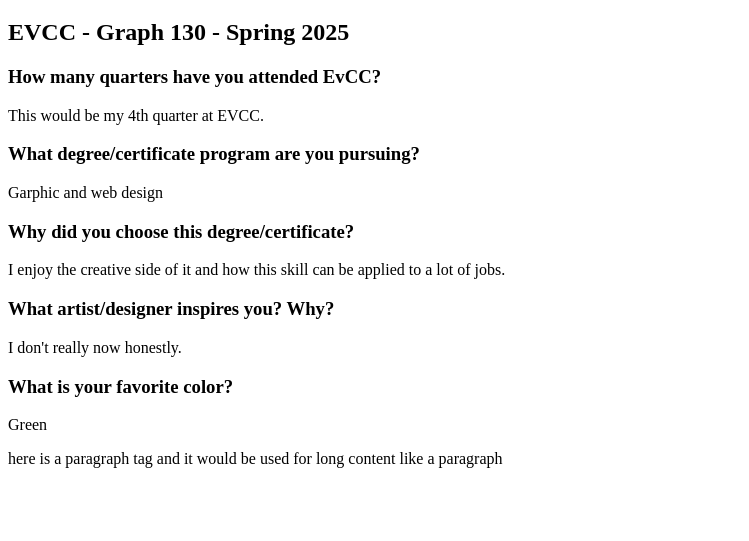
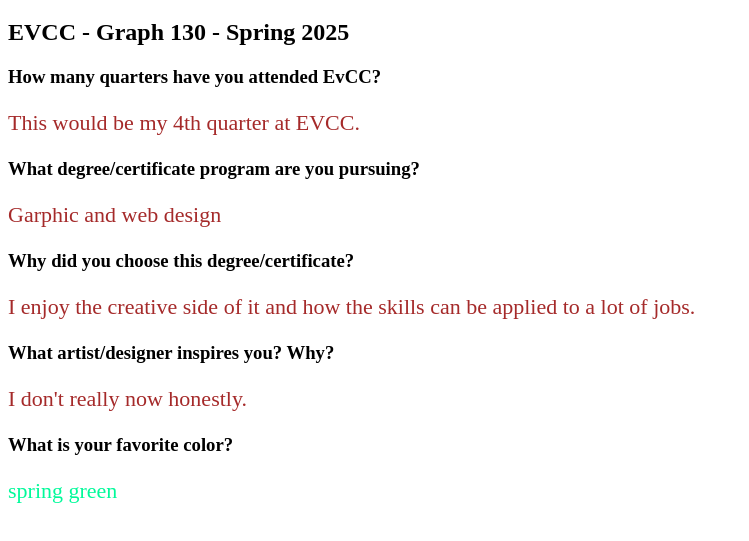
Before and after one commit to Bamoreno2/graph130, a plain HTML site: page index.html in a window 1280 px wide. Shown: the part 61-602 px from the top of the page, without its empty margins (0-749 px from the left). Drawn offline with Linux system fonts and the light colour scheme.

Commit message:
update index.html
styling work

```diff
--- a/index.html
+++ b/index.html
@@ -3,6 +3,12 @@
 	<head>
 		<meta charset="UTF-8">
 		<title>Graph 130 - Bianca Moreno</title>
+		<style>
+			p{
+				color:brown;
+				font-size: 22px;
+			}
+		</style>
 	</head>
 	<body>
 		<h1>Bianca Moreno</h1>
@@ -12,12 +18,11 @@
 		<h3>What degree/certificate program are you pursuing?</h3>
 		<p>Garphic and web design</p>
 		<h3>Why did you choose this degree/certificate?</h3>
-		<p>I enjoy the creative side of it and how this skill can be applied to a lot of jobs.</p>
+		<p>I enjoy the creative side of it and how the skills can be applied to a lot of jobs.</p>
 		<h3>What artist/designer inspires you? Why?</h3>
 		<p>I don't really now honestly.</p>
 		<h3>What is your favorite color?</h3>
-		<p>Green</p>
-<p>here is a paragraph tag and it would be used for long content like a paragraph</p>
+		<p style="color: mediumspringgreen;">spring green</p>
 <!-- this is a comment tag. this will not appear in the browser screen. feel free to delete this if you want. Replace the content in the headers and paragraph tags with your own content from the introduction assignment -->
 	</body>
 </html>
```
